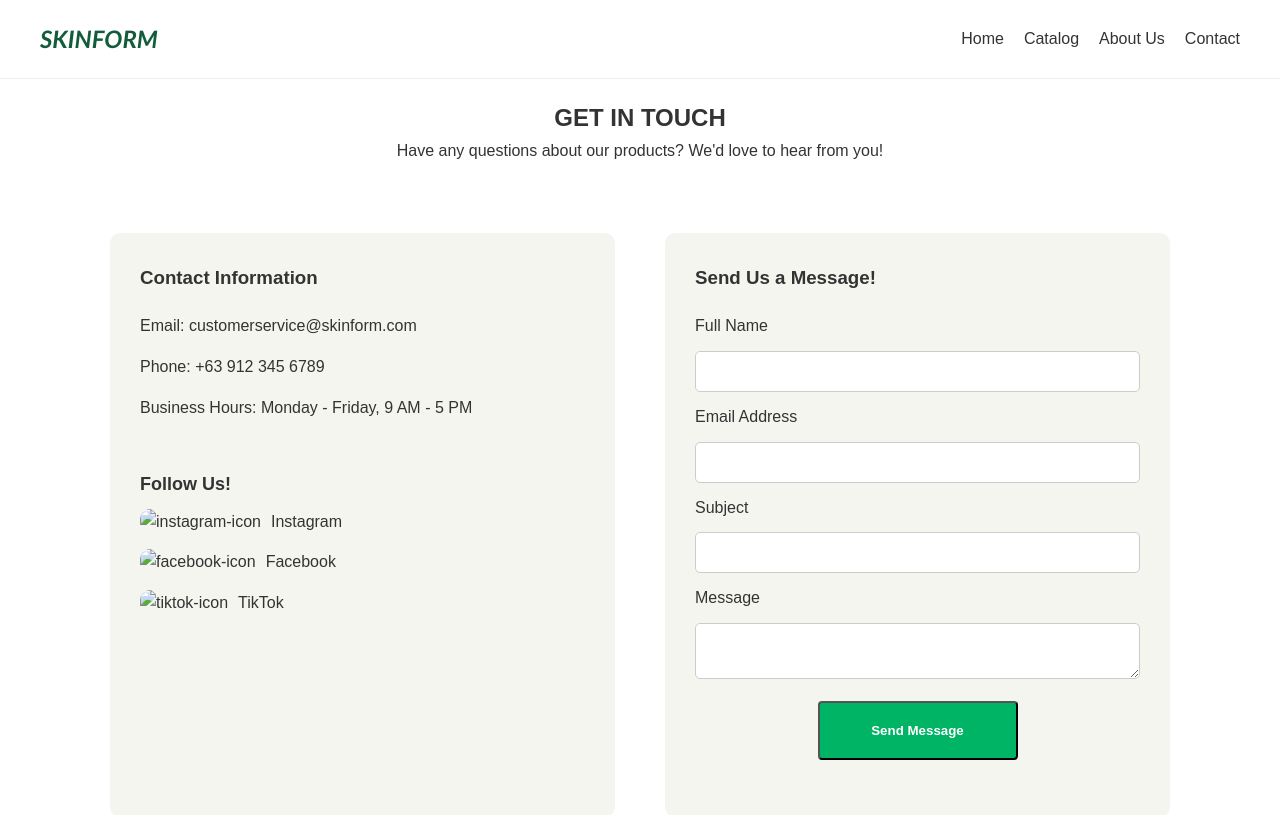
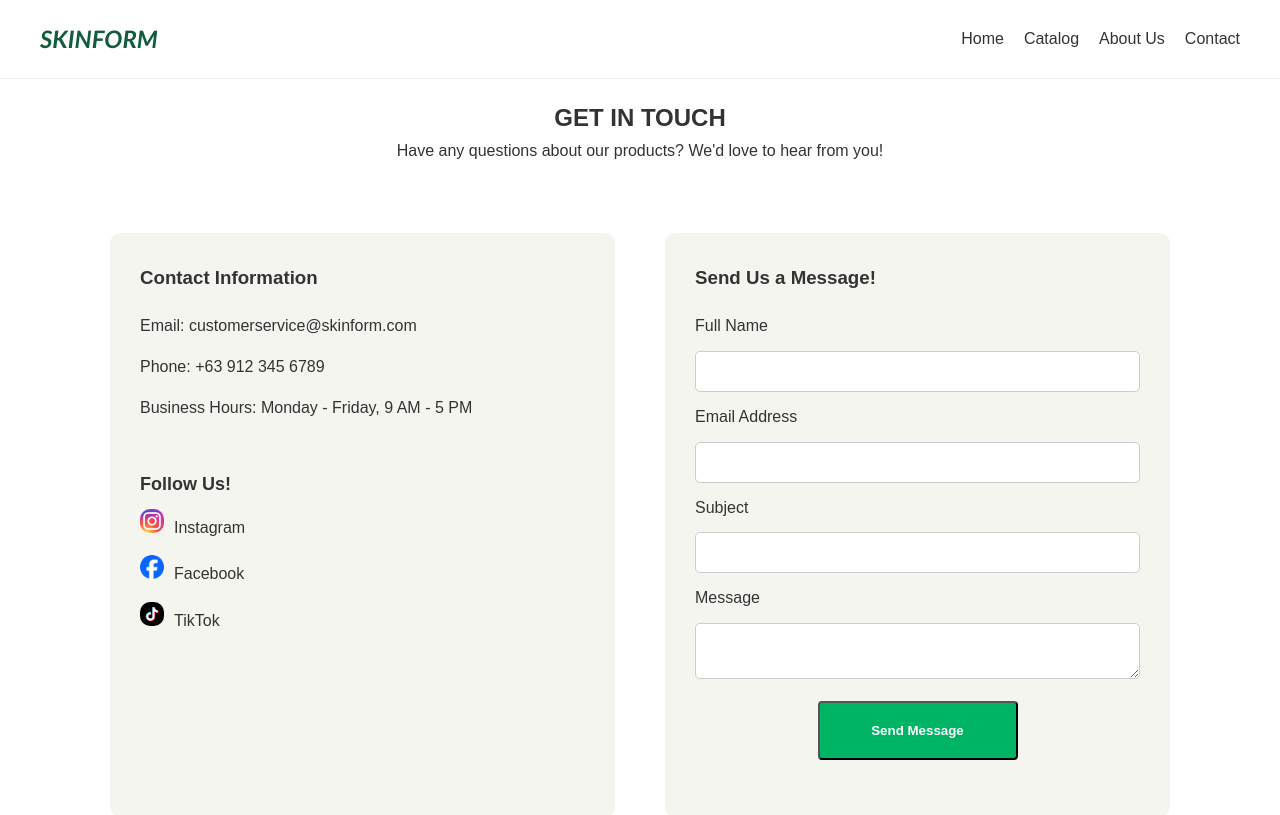
Before and after one commit to noo0py/noo0py.github.io, a plain HTML site: page contact.html in a window 1280 px wide. Shown: the top 815 px of the page. Drawn offline with Linux system fonts and the light colour scheme.

Commit message:
Update2 contact.html

```diff
--- a/contact.html
+++ b/contact.html
@@ -36,9 +36,9 @@
       <p>Business Hours: Monday - Friday, 9 AM - 5 PM</p>
 
       <h2>Follow Us!</h2>
-      <p><img src="/Main/icons/instagram-icon.jpeg" alt="instagram-icon" width="24" height="24"><a href="https://www.instagram.com/">Instagram</a></p>
-      <p><img src="/Main/icons/facebook-icon.jpeg" alt="facebook-icon" width="24" height="24"><a href="https://www.facebook.com/">Facebook</a></p>
-      <p><img src="/Main/icons/tiktok-icon.jpeg" alt="tiktok-icon" width="24" height="24"><a href="https://www.tiktok.com/">TikTok</a></p>
+      <p><img src="instagram-icon.jpeg" alt="instagram-icon" width="24" height="24"><a href="https://www.instagram.com/">Instagram</a></p>
+      <p><img src="facebook-icon.jpeg" alt="facebook-icon" width="24" height="24"><a href="https://www.facebook.com/">Facebook</a></p>
+      <p><img src="tiktok-icon.jpeg" alt="tiktok-icon" width="24" height="24"><a href="https://www.tiktok.com/">TikTok</a></p>
     </div>
 
     <div class="contact-msg">
```
